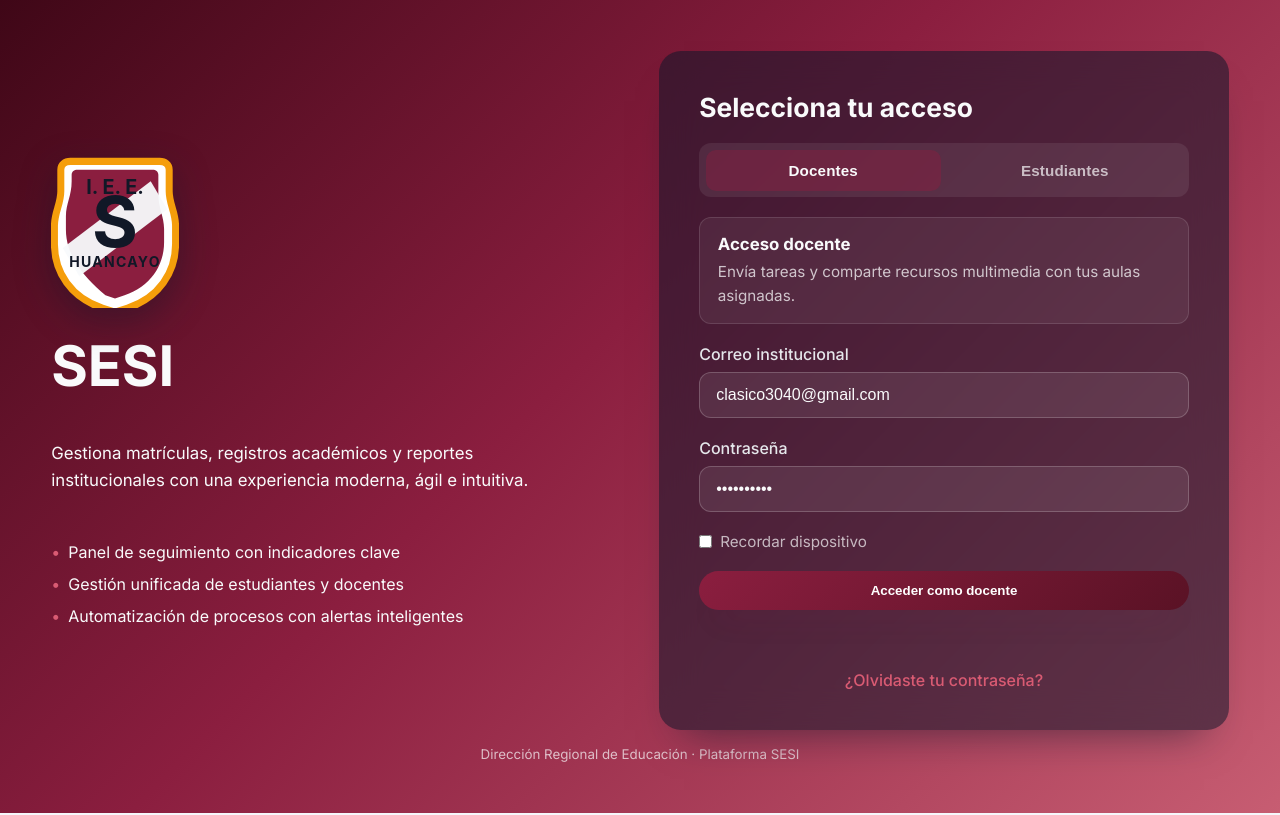
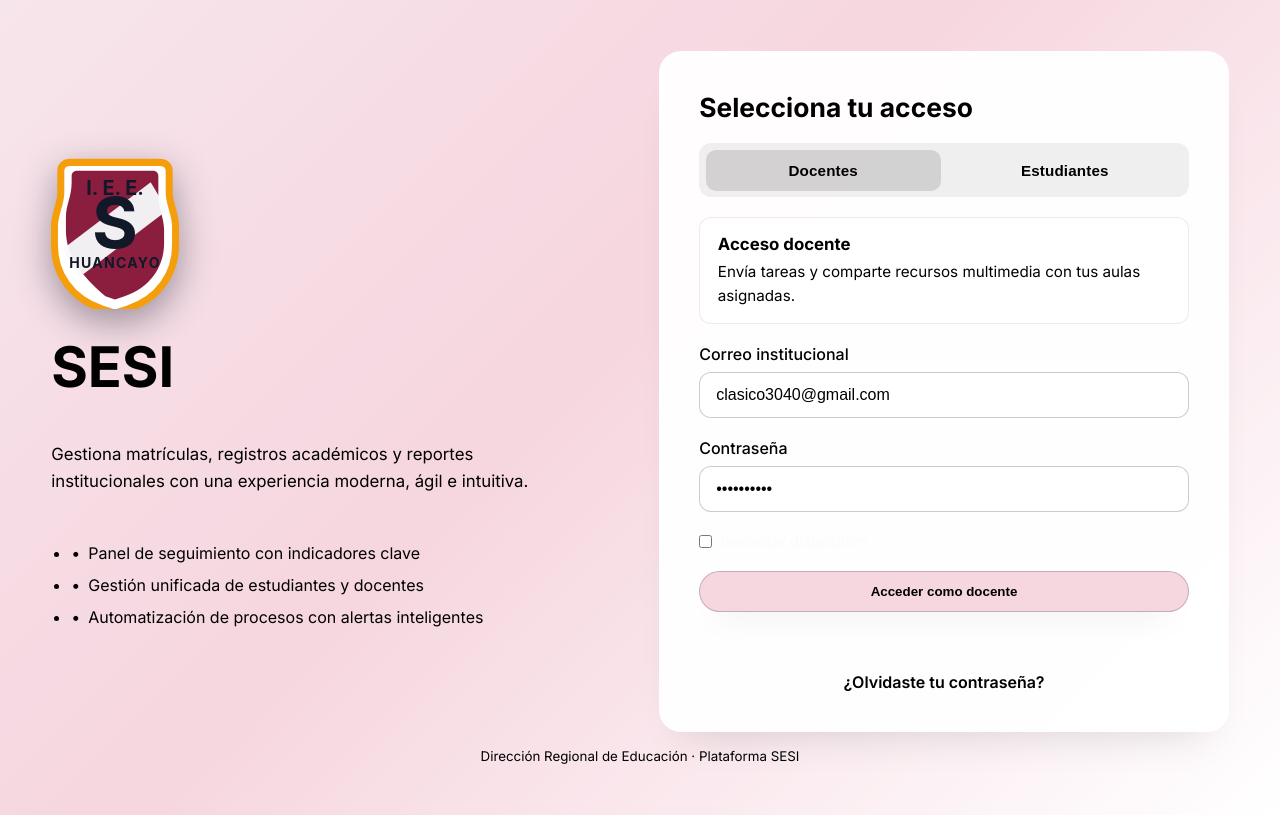
Before and after one commit to karter1314/trabajp, a website: page index.html in a window 1280 px wide. Drawn offline with Linux system fonts and the light colour scheme.

Commit message:
Seed demo workspace data and switch text to black

```diff
--- a/script.js
+++ b/script.js
@@ -296,6 +296,46 @@ document.addEventListener('DOMContentLoaded', () => {
   const gradeHistory = [];
   const assignments = [];
   const classResources = [];
+  const defaultAssignmentsSeed = [
+    {
+      courseId: 'comunicacion-2g',
+      courseLabel: 'Comunicación · 2.º Grado',
+      courseGroup: '2.º Primaria',
+      title: 'Comprensión lectora: capítulo 3',
+      detail: 'Lee el capítulo y prepara un resumen de 200 palabras con tu opinión personal.',
+      dueDate: new Date(Date.now() + 3 * 24 * 60 * 60 * 1000).toISOString().slice(0, 10)
+    },
+    {
+      courseId: 'matematica-3g',
+      courseLabel: 'Matemática · 3.º Grado',
+      courseGroup: '3.º Primaria',
+      title: 'Problemas con fracciones',
+      detail: 'Resuelve la guía adjunta y explica tu procedimiento en cada ejercicio.',
+      dueDate: new Date(Date.now() + 5 * 24 * 60 * 60 * 1000).toISOString().slice(0, 10)
+    }
+  ];
+
+  const defaultResourcesSeed = [
+    {
+      courseId: 'comunicacion-2g',
+      courseLabel: 'Comunicación · 2.º Grado',
+      courseGroup: '2.º Primaria',
+      presentationName: 'Plan lector - semana 4.pdf',
+      presentationUrl: '',
+      videoName: 'Video de repaso',
+      videoUrl:
+        'https://drive.google.com/uc?export=download&id=1z-HfqDKQ0a-sesi-video-clase'
+    },
+    {
+      courseId: 'matematica-3g',
+      courseLabel: 'Matemática · 3.º Grado',
+      courseGroup: '3.º Primaria',
+      presentationName: 'Guía de fracciones.pptx',
+      presentationUrl: '',
+      videoName: 'Resolución guiada',
+      videoUrl: 'https://drive.google.com/uc?export=download&id=1z-HfqDKQ0a-sesi-mate'
+    }
+  ];
 
   const panelDescriptions = {
     dashboard: 'Visualiza el estado académico y administrativo de tu institución.',
@@ -2846,11 +2886,13 @@ document.addEventListener('DOMContentLoaded', () => {
 
   function restoreWorkspaceState() {
     if (!storage) {
+      seedWorkspaceDefaults();
       return;
     }
 
     const raw = readWorkspaceSnapshot();
     if (!raw) {
+      seedWorkspaceDefaults();
       return;
     }
 
@@ -2886,6 +2928,46 @@ document.addEventListener('DOMContentLoaded', () => {
         videoUrl: entry.videoUrl || ''
       });
     });
+
+    seedWorkspaceDefaults();
+  }
+
+  function seedWorkspaceDefaults() {
+    const now = Date.now();
+
+    if (!assignments.length && defaultAssignmentsSeed.length) {
+      defaultAssignmentsSeed.forEach((entry, index) => {
+        assignments.push({
+          id: `assignment-seed-${index}`,
+          courseId: entry.courseId,
+          courseLabel: entry.courseLabel,
+          courseGroup: entry.courseGroup,
+          title: entry.title,
+          detail: entry.detail,
+          dueDate: entry.dueDate,
+          createdAt: new Date(now - index * 60 * 60 * 1000),
+          completed: false
+        });
+      });
+    }
+
+    if (!classResources.length && defaultResourcesSeed.length) {
+      defaultResourcesSeed.forEach((entry, index) => {
+        classResources.push({
+          id: `resource-seed-${index}`,
+          courseId: entry.courseId,
+          courseLabel: entry.courseLabel,
+          courseGroup: entry.courseGroup,
+          createdAt: new Date(now - index * 2 * 60 * 60 * 1000),
+          presentationName: entry.presentationName,
+          presentationUrl: entry.presentationUrl,
+          videoName: entry.videoName,
+          videoUrl: entry.videoUrl
+        });
+      });
+    }
+
+    persistWorkspaceState();
   }
 
   function persistWorkspaceState() {
--- a/styles.css
+++ b/styles.css
@@ -5,7 +5,7 @@
   --primary-dark: #5a1225;
   --primary-rgb: 139, 30, 63;
   --accent: #d95b73;
-  --text: #0b0b0b;
+  --text: #000000;
   --text-muted: #1f2937;
   --border: #e5e7eb;
   --shadow: 0 20px 35px -20px rgba(15, 23, 42, 0.35);
@@ -64,8 +64,8 @@ body {
   flex-direction: column;
   justify-content: space-between;
   padding: clamp(2rem, 4vw, 3.5rem);
-  background: linear-gradient(135deg, #3f0717 0%, #8b1e3f 45%, #c75d72 100%);
-  color: #f9fafb;
+  background: linear-gradient(135deg, #f7e5ec 0%, #f6d6df 45%, #ffffff 100%);
+  color: #000;
 }
 
 .login-content {
@@ -102,28 +102,31 @@ body {
   max-width: 32rem;
   line-height: 1.6;
   margin-bottom: 1.5rem;
+  color: #000;
 }
 
 .login-hero ul {
-  list-style: none;
+  list-style: disc;
+  padding-left: 1.25rem;
   display: grid;
   gap: 0.75rem;
+  color: #000;
 }
 
 .login-hero li::before {
   content: '•';
-  color: var(--accent);
+  color: inherit;
   margin-right: 0.5rem;
 }
 
 .login-form {
-  background: rgba(15, 23, 42, 0.55);
-  backdrop-filter: blur(18px);
+  background: rgba(255, 255, 255, 0.96);
+  color: #000;
   padding: clamp(1.75rem, 4vw, 2.5rem);
   border-radius: var(--radius-lg);
   display: grid;
   gap: 1.25rem;
-  box-shadow: 0 25px 40px -25px rgba(15, 23, 42, 0.6);
+  box-shadow: 0 25px 40px -25px rgba(0, 0, 0, 0.15);
 }
 
 .form-feedback {
@@ -201,7 +204,7 @@ body {
   display: grid;
   grid-template-columns: repeat(auto-fit, minmax(140px, 1fr));
   gap: 0.4rem;
-  background: rgba(255, 255, 255, 0.08);
+  background: rgba(0, 0, 0, 0.06);
   padding: 0.4rem;
   border-radius: var(--radius-sm);
 }
@@ -215,7 +218,7 @@ body {
   font-size: 0.95rem;
   letter-spacing: 0.01em;
   background: transparent;
-  color: rgba(249, 250, 251, 0.7);
+  color: #000;
   cursor: pointer;
   transition: background 0.3s ease, color 0.3s ease, transform 0.2s ease;
 }
@@ -223,34 +226,35 @@ body {
 .role-tab:hover,
 .role-tab:focus-visible {
   outline: none;
-  background: rgba(139, 30, 63, 0.22);
-  color: #f9fafb;
+  background: rgba(0, 0, 0, 0.08);
+  color: #000;
 }
 
 .role-tab.active {
-  background: rgba(139, 30, 63, 0.45);
-  color: #f9fafb;
-  box-shadow: 0 18px 35px -22px rgba(15, 23, 42, 0.85);
+  background: rgba(0, 0, 0, 0.12);
+  color: #000;
+  box-shadow: 0 18px 35px -22px rgba(0, 0, 0, 0.25);
 }
 
 .role-intro {
-  background: rgba(255, 255, 255, 0.06);
-  border: 1px solid rgba(255, 255, 255, 0.12);
+  background: rgba(255, 255, 255, 0.7);
+  border: 1px solid rgba(0, 0, 0, 0.08);
   border-radius: var(--radius-sm);
   padding: 1rem 1.1rem;
   display: grid;
   gap: 0.4rem;
+  color: #000;
 }
 
 .role-intro h3 {
   font-size: 1.05rem;
-  color: #f9fafb;
+  color: #000;
 }
 
 .role-intro p {
   font-size: 0.95rem;
   line-height: 1.55;
-  color: rgba(249, 250, 251, 0.75);
+  color: #000;
 }
 
 .field {
@@ -260,18 +264,18 @@ body {
 
 .field span {
   font-weight: 500;
-  color: #e5e7eb;
+  color: #000;
 }
 
 .field input,
 .field select,
 .field textarea {
-  border: 1px solid rgba(255, 255, 255, 0.2);
+  border: 1px solid rgba(0, 0, 0, 0.2);
   border-radius: var(--radius-sm);
   padding: 0.8rem 1rem;
   font-size: 1rem;
-  background: rgba(255, 255, 255, 0.08);
-  color: #f9fafb;
+  background: rgba(255, 255, 255, 0.92);
+  color: #000;
 }
 
 .field textarea {
@@ -306,23 +310,24 @@ body {
 }
 
 .primary-button {
-  background: linear-gradient(135deg, var(--primary), var(--primary-dark));
-  color: #fff;
-  box-shadow: 0 20px 30px -18px rgba(var(--primary-rgb), 0.45);
+  background: #f6d6df;
+  color: #000;
+  border: 1px solid rgba(0, 0, 0, 0.2);
+  box-shadow: 0 20px 30px -18px rgba(0, 0, 0, 0.18);
 }
 
 .primary-button:hover {
   transform: translateY(-1px);
-  box-shadow: 0 18px 28px -16px rgba(var(--primary-rgb), 0.5);
+  box-shadow: 0 18px 28px -16px rgba(0, 0, 0, 0.2);
 }
 
 .secondary-button {
-  background: rgba(var(--primary-rgb), 0.14);
-  color: var(--primary);
+  background: rgba(0, 0, 0, 0.08);
+  color: #000;
 }
 
 .secondary-button:hover {
-  background: rgba(var(--primary-rgb), 0.22);
+  background: rgba(0, 0, 0, 0.14);
 }
 
 .ghost-button {
@@ -333,8 +338,8 @@ body {
 
 .link {
   text-decoration: none;
-  color: var(--accent);
-  font-weight: 500;
+  color: #000;
+  font-weight: 600;
   justify-self: center;
 }
 
@@ -342,7 +347,7 @@ footer {
   display: flex;
   justify-content: center;
   padding: 1rem 0 0;
-  color: rgba(249, 250, 251, 0.7);
+  color: #000;
 }
 
 .main-layout {
```
Also changed, not shown: README.md.
